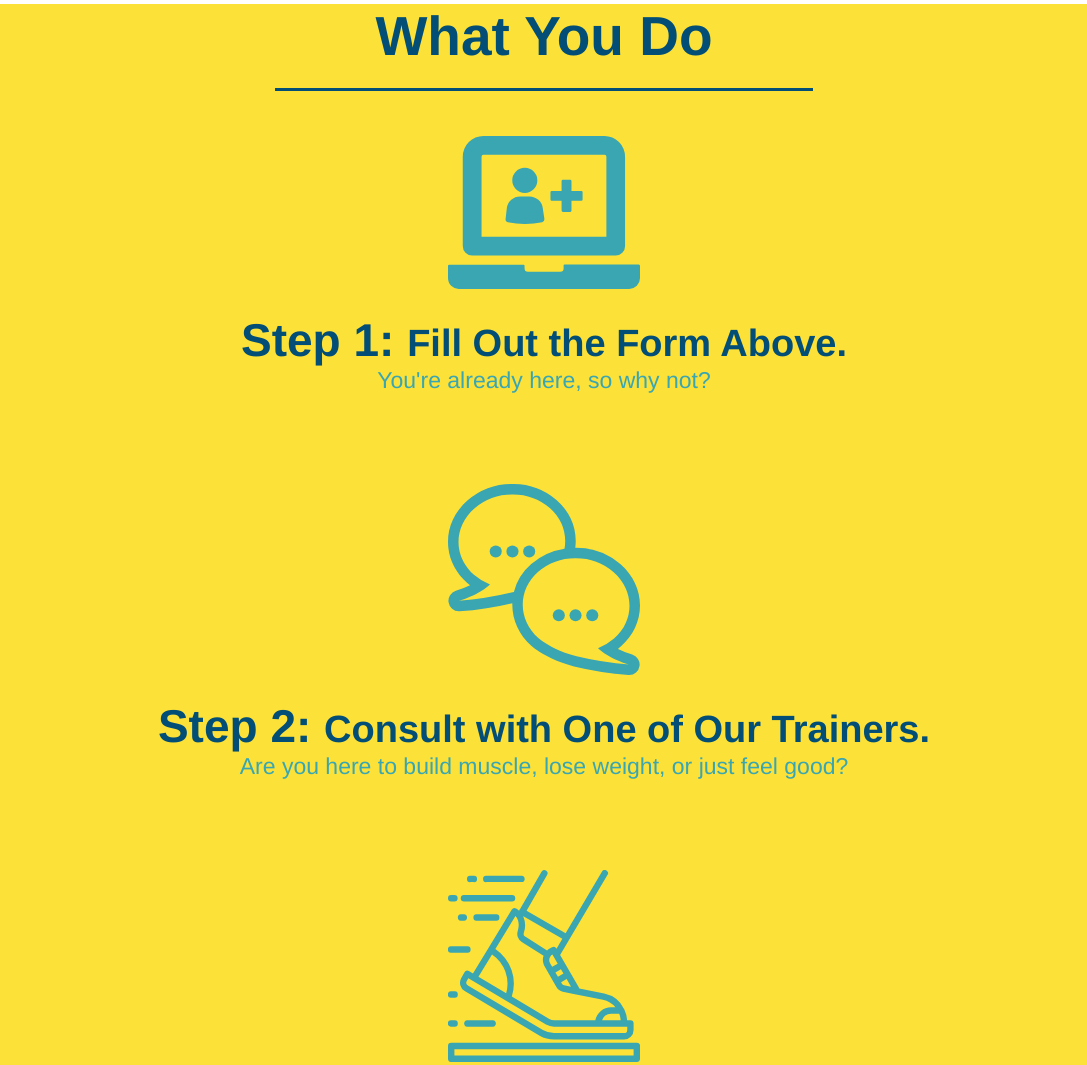
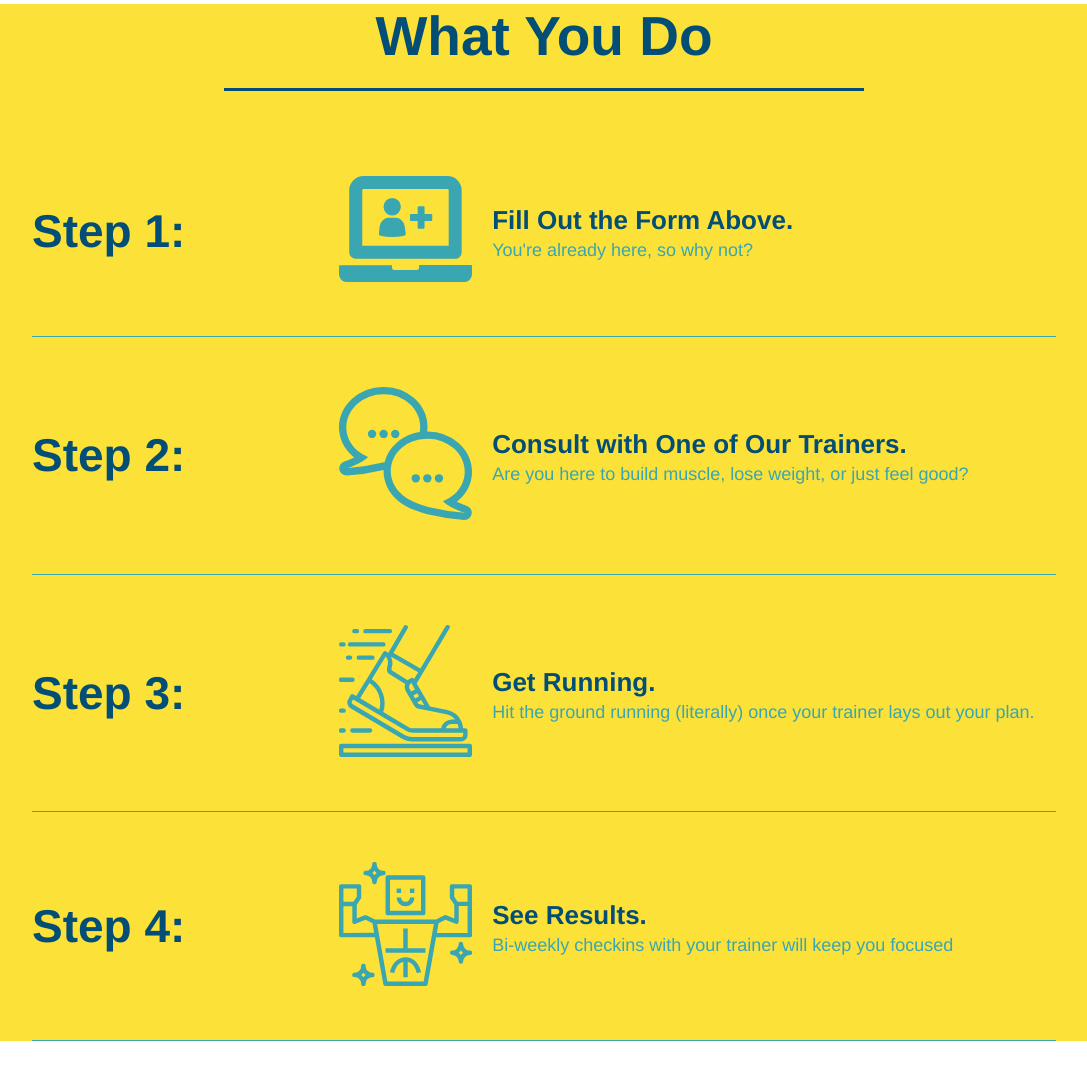
Before and after one commit to ChauDeveloper/run.buddy.ucfbootcamp2020, a plain HTML site: page index.html in a window 1280 px wide. Shown: the part 976-2041 px from the top of the page, without its empty margins (96-1183 px from the left). Drawn offline with Linux system fonts and the light colour scheme.

Commit message:
add flexbox to the steps

```diff
--- a/index.html
+++ b/index.html
@@ -78,45 +78,80 @@
 
 <!-- "what we do" section -->
 <section id="what-we-do" class="intro">
+  <div class="flex-row">
   <h2 class="section-title primary-border">What We Do</h2>
+</div>
+<div class="flex-row">
   <p>
     butcher selfies chambray shabby chic gentrify readymade yr Echo Park XOXO Tumblr normcore Banksy direct trade Blue Bottle chillwave you probably haven't heard of them single-origin coffee Vice fanny pack fixie Odd Future Austin fingerstache pickled twee synth Wes Anderson Thundercats viral bitters flannel meggings narwhal Marfa Schlitz sustainable Intelligentsia umami deep v craft
   </p>
+</div>
 </section>
 
 <!-- "what you do" section -->
 <section id="what-you-do" class="steps">
+  <div class="flex-row">
   <h2 class="section-title secondary-border">What You Do</h2>
+</div>
 
-  <div>
-    <!-- insert this img element -->
-    <img src="./01-04-svgs/step-1.svg" alt="" />
-    <h3>Step 1: <span>Fill Out the Form Above.</span></h3>
+<div class="step">
+    <h3>Step 1:</h3>
+    <div class="step-info">
+      <div class="step-img">
+        <img src="./01-04-svgs/step-1.svg" alt="" />
+        </div>
+      <div class="step-text">
+       <h4>Fill Out the Form Above.</span></h4>
     <p>You're already here, so why not?</p>
   </div>
+  </div>
+</div>
 
-  <div>
-    <img src="./01-04-svgs/step-2.svg" alt="" />
-    <h3>Step 2: <span>Consult with One of Our Trainers.<span></h3>
+<div class="step">
+    <h3>Step 2: </h3>
+    <div class="step-info">
+      <div class="step-img">
+      <img src="./01-04-svgs/step-2.svg" alt="" />
+      </div>
+      <div class="step-text">
+      <h4>Consult with One of Our Trainers.</h4>
     <p>Are you here to build muscle, lose weight, or just feel good?</p>
   </div>
+</div>
+</div>
 
-  <div>
+<div class="step">
+    <h3>Step 3:</h3>
+    <div class="step-info">
+      <div class="step-img">
     <img src="./01-04-svgs/step-3.svg" alt="" />
-    <h3>Step 3: <span>Get Running.</span></h3>
+  </div>
+  <div class="step-text">
+      <h4>Get Running.</span></h4>
     <p>Hit the ground running (literally) once your trainer lays out your plan.</p>
   </div>
+  </div>
+  </div>
 
-  <div>
-    <img src="./01-04-svgs/step-4.svg" alt="" />
-    <h3>Step 4: <span>See Results.</span></h3>
+  <div class="step">
+    <h3>Step 4: </h3>
+    <div class="step-info">
+      <div class="step-img">
+      <img src="./01-04-svgs/step-4.svg" alt="" />
+      </div>
+      <div class="step-text">
+      <h4>See Results.</h4>
     <p>Bi-weekly checkins with your trainer will keep you focused</p>
+  </div>
+  </div>
   </div>
 </section>
 
 <!-- "meet the trainers" section -->
 <section id="your-trainers">
+  <div class="flex-row">
   <h2 class="section-title primary-border">Meet the Trainers</h2>
+</div>
   <article class="trainer">
     <img src="./01-05-trainers/trainer-1.jpg" alt="Arron Stephens in his workout clothes, ready to pump iron" />
     <div class="trainer-bio text-left">
@@ -157,7 +192,9 @@
 
 <!-- "reach out" section -->
 <section id="reach-out" class="contact">
+  <div class="flex-row">
   <h2 class="section-title secondary-border">Reach Out</h2>
+</div>
   <div class="contact-info">
     <iframe src="https://www.google.com/maps/embed?pb=!1m14!1m8!1m3!1d14010.101015204784!2d-81.2849162!3d28.6140158!3m2!1i1024!2i768!4f13.1!3m3!1m2!1s0x88e76f10bb86eda7%3A0xf05dee4cf8e3e53!2s24%20Hour%20Fitness!5e0!3m2!1sen!2sus!4v1603407477184!5m2!1sen!2sus"
     frameborder="0"
--- a/style.css
+++ b/style.css
@@ -130,29 +130,53 @@ header nav ul li a {
 /* Hero Style End */
 
 
-
-.intro {
-  text-align: center;
-}
-
 .intro p {
   line-height: 1.7;
   color: #39a6b2;
   width: 80%;
   font-size: 20px;
   margin: 0 auto;
+  text-align: center
 }
 .steps {
-  text-align: center;
   background: #fce138;
+}
+
+.step {
+  margin: 50px auto;
+  padding-bottom: 50px;
+  width: 80%;
+  border-bottom: 1px solid #39a6b2;
+  display: flex;
+  flex-wrap: wrap;
+  align-items: center;
+  justify-content: space-between;
+}
+
+.step-info {
+  flex: 2 70%;
+  display: flex;
+  flex-wrap: wrap;
+  align-items: center;
+}
+.step-img {
+  flex: 1 12%;
+  margin-right: 20px;
+}
+.step-text {
+  flex: 12;
+}
+.step-img img {
+  max-width: 100%;
 }
 .section-title {
   font-size: 55px;
   color: #024e76;
-  margin-bottom: 35px;
-  padding: 0 100px 20px 100px;
-  display: inline-block;
   border-bottom: 3px solid;
+  padding-bottom: 20px;
+  text-align: center;
+  margin: 0 auto 35px auto;
+  width: 50%;
 }
 
 .primary-border {
@@ -162,30 +186,25 @@ header nav ul li a {
 .secondary-border {
   border-color: #39a6b2;
 }
-.steps div {
-  margin-bottom: 80px;
+
+.step h3 {
+  color: #024e76;
+  font-size: 46px;
+  flex: 1 30%;
 }
 
-.steps img {
-  width: 15%;
-  margin: 10px 0;
+.step-text p {
+  color: #39a6b2;
+  font-size: 18px;
 }
 
-.steps h3 {
+.step-text h4 {
+  font-size: 26px;
+  line-height: 1.5;
   color: #024e76;
-  font-size: 46px;
-  margin-top: 10px;
 }
 
-.steps p {
-  color: #39a6b2;
-  font-size: 23px;
-}
-.steps span {
-  font-size: 38px;
-}
 .trainer {
-  text-align: center;
   width: 900px;
   margin: 0 auto 30px auto;
   background: #024e76;
@@ -234,7 +253,6 @@ header nav ul li a {
 }
 /* REACH OUT STYLES START */
 .contact {
-  text-align: center;
   background: #024e76;
 }
 .contact h2 {
@@ -266,6 +284,9 @@ header nav ul li a {
 .contact-info a {
   color: #fce138;
 }
+.flex-row {
+  display: flex;
+}
 
 /* REACH OUT STYLES END */
 
```
